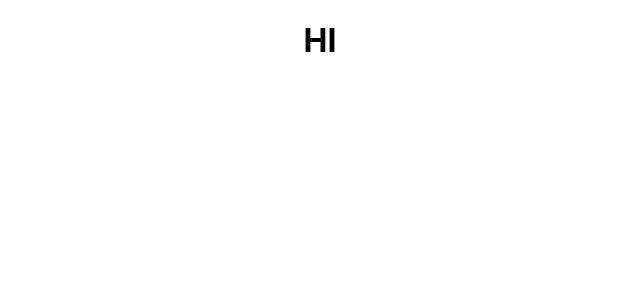
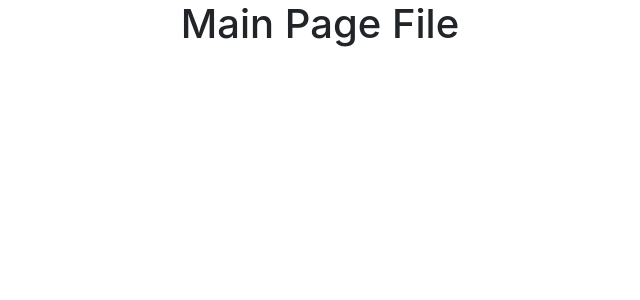
Before and after one commit to k35tan/study-app, a React (Create React App) app: page / in a window 1280 px wide. Shown: the top 300 px of the page, without its empty margins (320-960 px from the left). Built offline with nearby package versions, Linux system fonts and the light colour scheme.

Commit message:
Adding youtube video

```diff
--- a/src/App.js
+++ b/src/App.js
@@ -1,10 +1,12 @@
 import logo from './logo.svg';
 import './App.css';
+import MainPage from './main-page/mainPage.jsx';
+import 'bootstrap/dist/css/bootstrap.min.css';
 
 function App() {
   return (
     <div className="App">
-      <h1>HI</h1>
+      <MainPage></MainPage>
     </div>
   );
 }
--- /dev/null
+++ b/src/main-page/mainPage.jsx
@@ -0,0 +1,31 @@
+import React, { useState, useEffect, Component } from "react";
+import Form from 'react-bootstrap/Form';
+import { Button } from 'react-bootstrap';
+import ReactPlayer from 'react-player';
+import logo from '../../src/youtube.png';
+
+import './mainPage.css';
+
+
+class MainPage extends Component {
+
+    constructor(Props) {
+        super(Props);
+
+        this.state = {
+            link: "",
+            youtubeLink: "",
+        }
+    }
+
+    render() {
+        return (
+            <div className='main-page-container'>
+                <h1>Main Page File</h1>
+                <ReactPlayer url="https://www.youtube.com/watch?v=33W0XTAbgOI" />
+            </div>
+        );
+    }
+};
+
+export default MainPage;
```
Also changed, not shown: src/main-page/mainPage.css (added).
